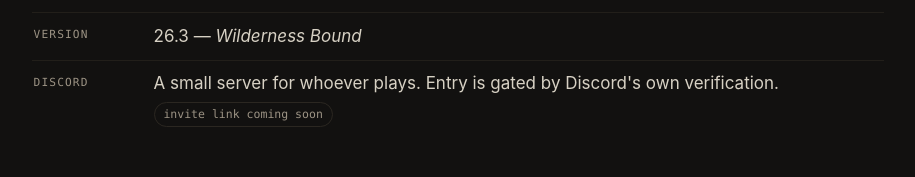
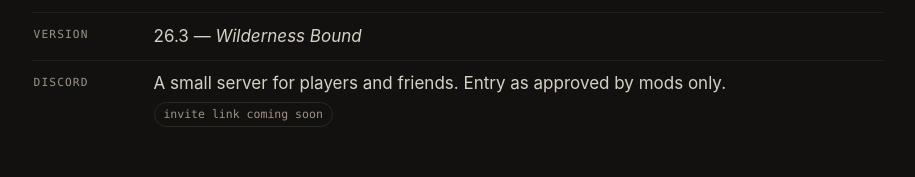
Before and after one commit to captain-reginald/captain-reginald.github.io, a plain HTML site: page index.html in a window 1280 px wide. Shown: the part 1162-1339 px from the top of the page, without its empty margins (182-1097 px from the left). Drawn offline with Linux system fonts and the light colour scheme.

Commit message:
Update index.html
Discord language

```diff
--- a/index.html
+++ b/index.html
@@ -93,7 +93,7 @@
         <!-- DISCORD-INVITE: when the invite is final, swap the <span class="soon">
              below for <a href="https://discord.gg/…">Join the Discord</a>.
              Entry is gated by Discord's server verification, not this page. -->
-        <dd>A small server for whoever plays. Entry is gated by Discord's own verification.<br><span class="soon">invite link coming soon</span></dd>
+        <dd>A small server for players and friends. Entry as approved by mods only.<br><span class="soon">invite link coming soon</span></dd>
       </div>
     </dl>
   </section>
```
